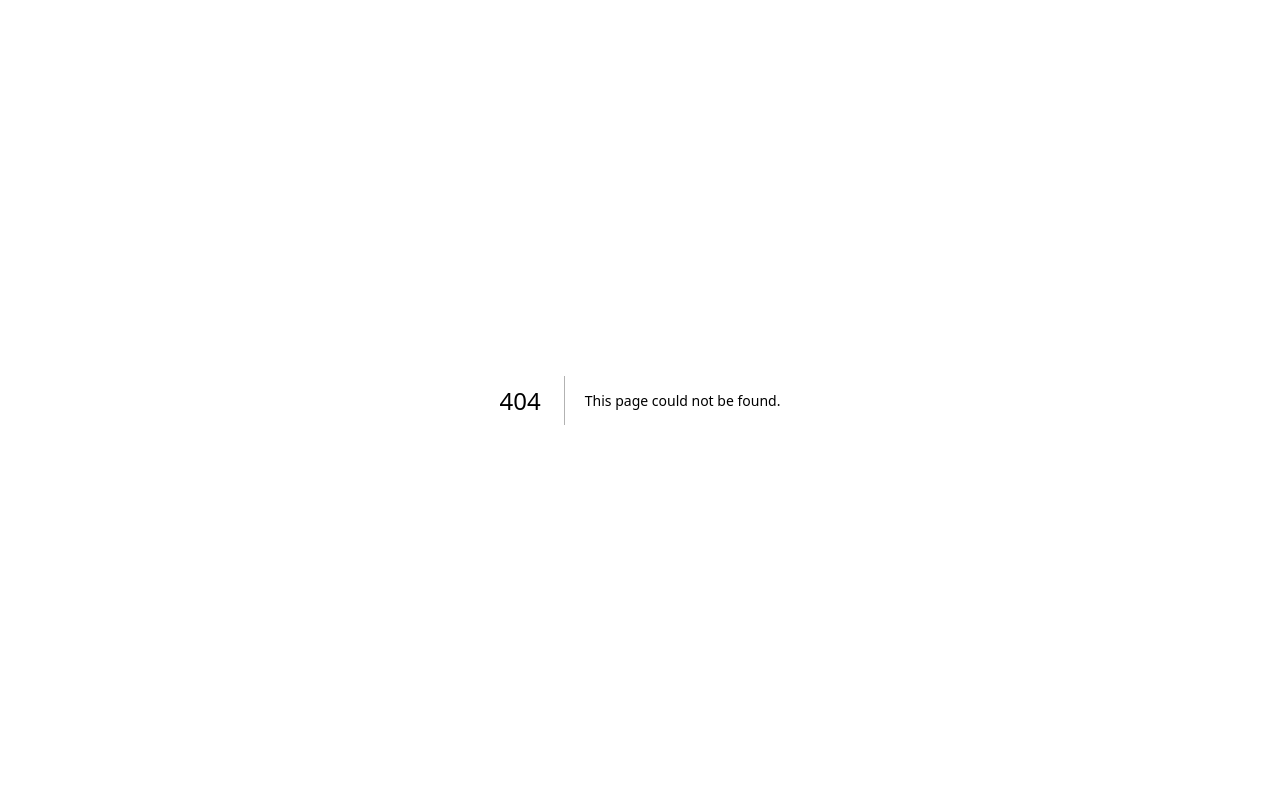
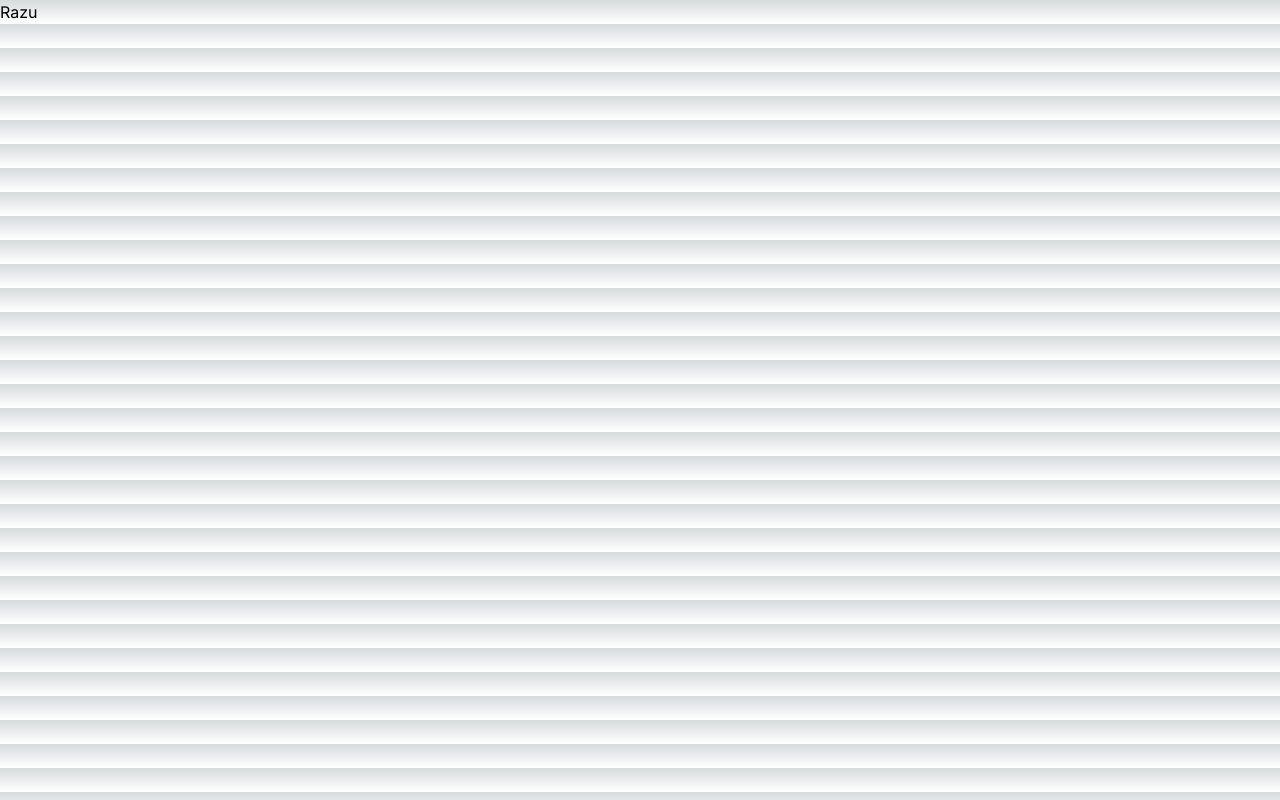
Before and after one commit to mthtitumir/test-project, a Next.js app: page /razu in a window 1280 px wide. Before the commit this address had no page. Built offline with nearby package versions, Linux system fonts and the light colour scheme.

Commit message:
initial com

```diff
--- /dev/null
+++ b/src/app/razu/page.jsx
@@ -0,0 +1,11 @@
+import React from 'react';
+
+const Razu = () => {
+    return (
+        <div>
+            <h2>Razu</h2>
+        </div>
+    );
+};
+
+export default Razu;
```
